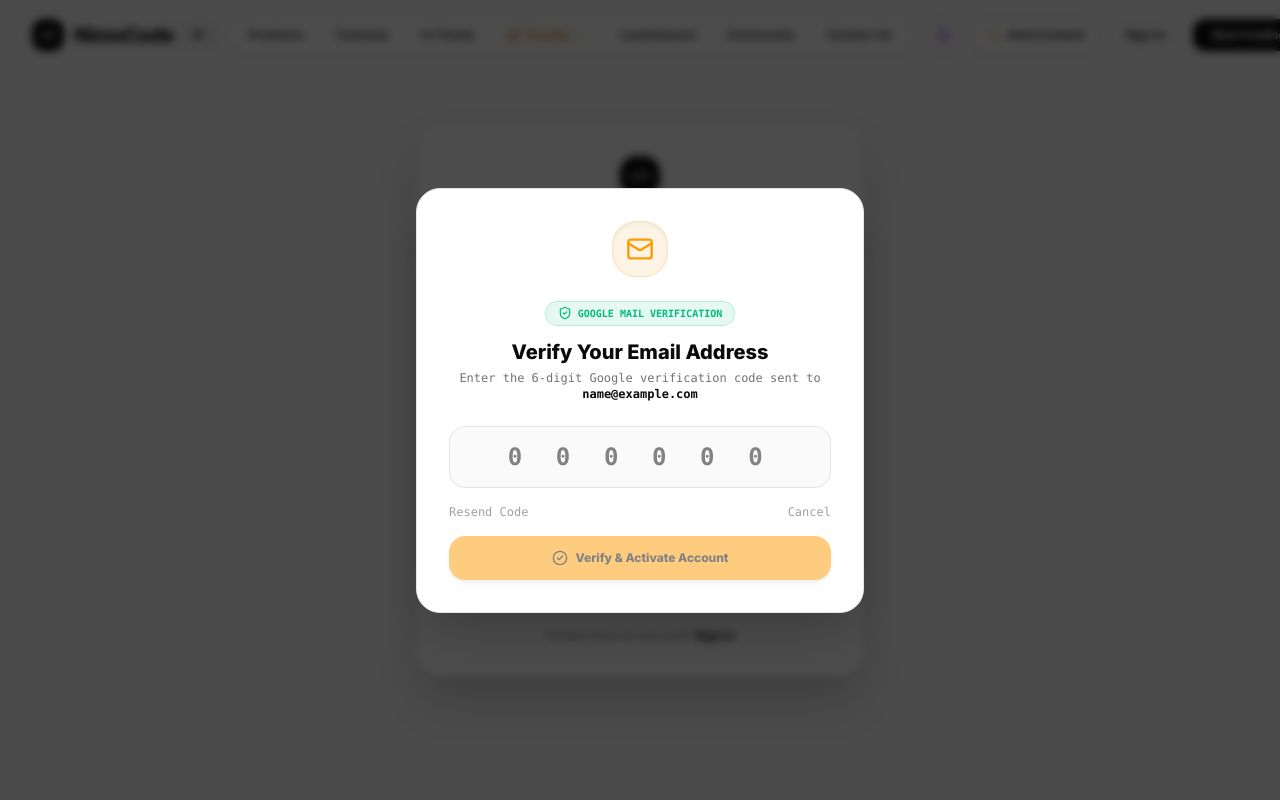
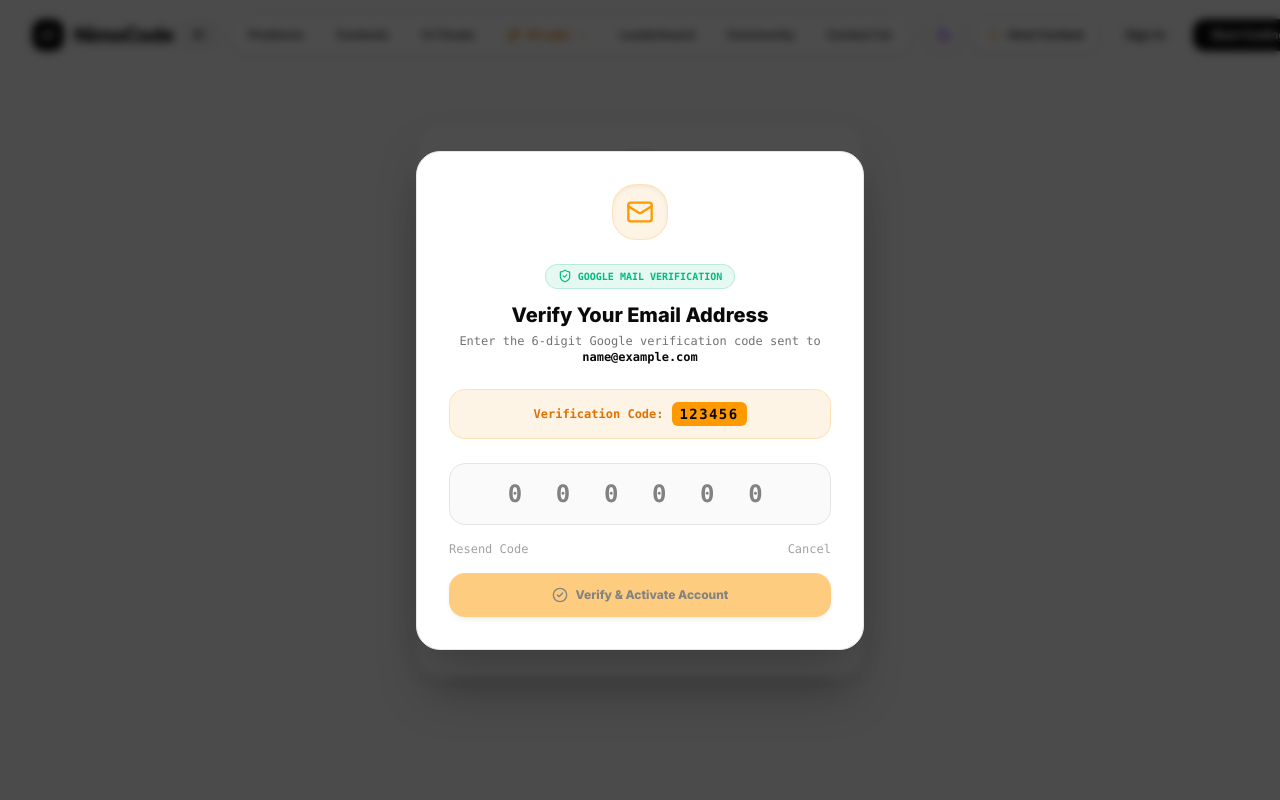
Before and after one commit to aarush0008x/nimoCode, a React (Vite) app: page /signup in a window 1280 px wide. Both pictures are taken after typing "Sample", "Sample", "name@example.com", "Sample123" into the empty fields and a click on the button "Send Email Verification Code". Shown: the top 800 px of the page. Built offline with nearby package versions, Linux system fonts and the light colour scheme; no server answers.

Commit message:
fix_smtp_port_587_and_render_dev_otp_badge

```diff
--- a/src/components/auth/EmailVerificationModal.tsx
+++ b/src/components/auth/EmailVerificationModal.tsx
@@ -97,6 +97,13 @@ export const EmailVerificationModal: React.FC<EmailVerificationModalProps> = ({
           </div>
         )}
 
+        {devOtpHint && (
+          <div className="p-3 rounded-2xl bg-amber-500/10 border border-amber-500/20 text-amber-600 dark:text-amber-400 text-xs font-mono font-bold flex items-center justify-center gap-2">
+            <span>Verification Code:</span>
+            <span className="bg-amber-500 text-neutral-950 px-2 py-0.5 rounded-md text-sm font-extrabold tracking-widest">{devOtpHint}</span>
+          </div>
+        )}
+
         <form onSubmit={handleVerify} className="space-y-4">
           <input
             type="text"
```
Also changed, not shown: 1 other file (tests, documents, lock files or other folders).
